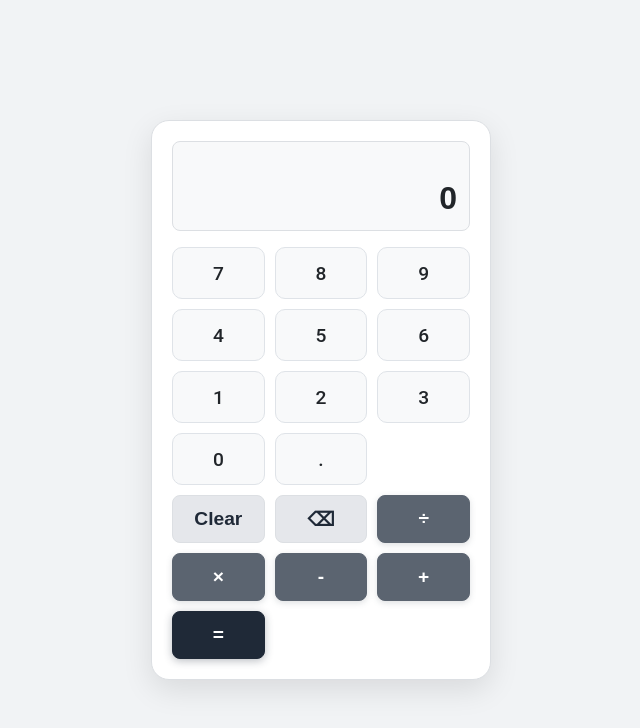
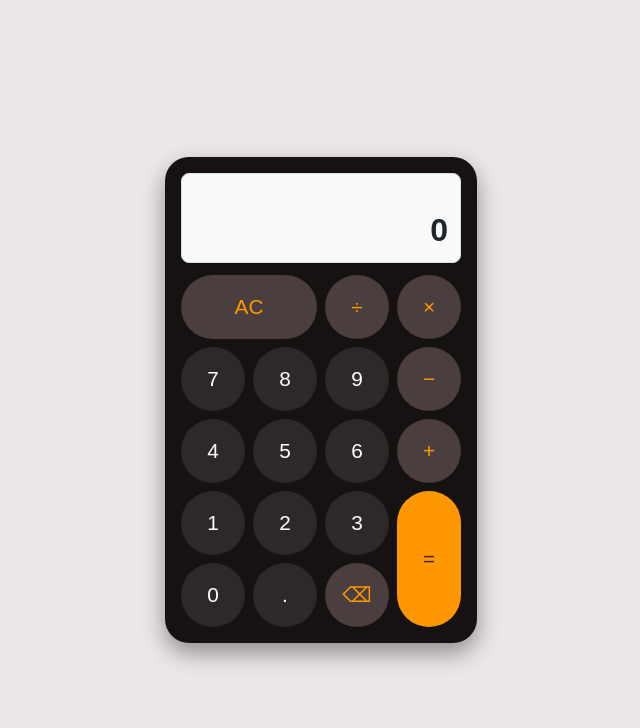
Before and after one commit to seanhoenderdos/calculator, a website: page index.html in a window 1280 px wide. Shown: the whole page, without its empty margins (319-959 px from the left). Drawn offline with Linux system fonts and the light colour scheme.

Commit message:
Update calculator HTML and styles

```diff
--- a/css/layout.css
+++ b/css/layout.css
@@ -1,90 +1,69 @@
-/* Center the calculator on the page */
 body {
   min-height: 100vh;
   margin: 0;
-  padding: 24px 16px;
+  padding: 16px;
   box-sizing: border-box;
   display: flex;
   justify-content: center;
   align-items: center;
-  background-color: #f1f3f5;
-  font-family: Roboto, Arial, sans-serif;
+  background-color: #eee7e7;
+  font-family:
+    system-ui,
+    -apple-system,
+    sans-serif;
 }
 
-/* Calculator box */
 .calc-app {
-  width: 340px;
-  max-width: 100%;
-  padding: 20px;
-  box-sizing: border-box;
-  background-color: #ffffff;
-  border: 1px solid #dcdfe3;
-  border-radius: 18px;
-  box-shadow: 0 10px 30px rgb(0 0 0 / 10%);
+  width: 100%;
+  max-width: 280px;
+  padding: 16px;
+  border-radius: 24px;
+  background-color: #171212;
+  box-shadow: 0 10px 25px rgba(0, 0, 0, 0.4);
+  display: flex;
+  flex-direction: column;
+  gap: 12px;
 }
 
-/* Arrange calculator sections vertically */
-.calc-layout {
-  display: flex;
-  flex-direction: column;
-  gap: 16px;
+.calc-keypad {
+  display: grid;
+  grid-template-columns: repeat(4, 1fr);
+  grid-template-rows: repeat(5, 1fr);
+  gap: 8px;
 }
 
-/* Arrange number buttons in three equal columns */
-#number-pad {
-  display: grid;
-  grid-template-columns: repeat(3, minmax(0, 1fr));
-  gap: 10px;
+.calc-keypad button {
+  aspect-ratio: 1;
+  width: 100%;
+  border: none;
+  border-radius: 50%;
+  font-size: 1.3rem;
+  font-weight: 400;
+  cursor: pointer;
+  display: flex;
+  justify-content: center;
+  align-items: center;
+  transition:
+    opacity 0.15s ease,
+    transform 0.1s ease;
+  outline: none;
 }
 
-/* Number keypad buttons */
-#number-pad button {
-  min-width: 0;
-  min-height: 52px;
-  padding: 10px;
-  box-sizing: border-box;
-  border: 1px solid #dfe3e8;
-  border-radius: 10px;
-  background-color: #f8f9fa;
-  color: #212529;
-  font-family: inherit;
-  font-size: 1.2rem;
-  font-weight: 500;
-  cursor: pointer;
-  transition:
-    background-color 0.2s ease,
-    border-color 0.2s ease,
-    transform 0.1s ease;
+.calc-keypad button.span-2 {
+  grid-column: span 2;
+  aspect-ratio: auto;
+  border-radius: 40px;
+  height: 100%;
 }
 
-/* Hover and press feedback */
-#number-pad button:hover {
-  background-color: #e9ecef;
-  border-color: #cbd2d9;
+.calc-keypad button.span-vertical {
+  grid-row: span 2;
+  aspect-ratio: auto;
+  border-radius: 40px;
+  height: 100%;
 }
 
-#number-pad button:active {
-  transform: scale(0.97);
+.calc-keypad button:active {
+  opacity: 0.8;
+  transform: scale(0.95);
 }
-
-/* Visible keyboard focus */
-#number-pad button:focus-visible {
-  outline: 3px solid #80bdff;
-  outline-offset: 2px;
-}
-
-/* Smaller screens */
-@media (max-width: 360px) {
-  .calc-app {
-    padding: 16px;
-  }
-
-  #number-pad {
-    gap: 8px;
-  }
-
-  #number-pad button {
-    min-height: 46px;
-    font-size: 1.1rem;
-  }
-}
--- a/css/operators.css
+++ b/css/operators.css
@@ -1,75 +1,21 @@
-/* Nkheso: operator and utility button styling. Use calc- classes. */
-
-#operator-pad {
-  display: grid;
-  grid-template-columns: repeat(3, 1fr);
-  gap: 10px;
-  margin-top: 10px;
+.btn-digit {
+  background-color: #2d2929;
+  color: #ffffff;
 }
 
-.calc-operator,
-.calc-utility {
-  min-width: 0;
-  min-height: 48px;
-  padding: 10px;
-  box-sizing: border-box;
-  border: 1px solid #dcdfe3;
-  border-radius: 8px;
-  font-family: Arial, sans-serif;
-  font-size: 1.2rem;
-  font-weight: 600;
-  cursor: pointer;
-  transition:
-    background-color 0.2s ease,
-    transform 0.1s ease,
-    box-shadow 0.2s ease;
+.btn-utility,
+.btn-operator {
+  background-color: #4a3e3e;
+  color: #ff9800;
 }
 
-.calc-operator {
-  background-color: #5b6470;
-  border-color: #5b6470;
-  color: #ffffff;
-  box-shadow: 0 2px 6px rgba(91, 100, 112, 0.2);
+.btn-utility[data-action='clear'] {
+  color: #ff9800;
+  font-weight: 500;
 }
 
-.calc-operator:hover {
-  background-color: #454d57;
-  border-color: #454d57;
-  transform: translateY(-1px);
-  box-shadow: 0 4px 10px rgba(91, 100, 112, 0.3);
+.btn-equals {
+  background-color: #ff9800;
+  color: #412022;
+  font-weight: 500;
 }
-
-.calc-utility {
-  background-color: #e5e7eb;
-  color: #1f2937;
-}
-
-.calc-utility:hover {
-  background-color: #d1d5db;
-}
-
-.calc-utility[data-action='equals'] {
-  background-color: #1f2937;
-  border-color: #1f2937;
-  color: #ffffff;
-  box-shadow: 0 2px 8px rgba(31, 41, 55, 0.3);
-}
-
-.calc-utility[data-action='equals']:hover {
-  background-color: #374151;
-  border-color: #374151;
-  transform: translateY(-1px);
-  box-shadow: 0 4px 12px rgba(31, 41, 55, 0.4);
-}
-
-.calc-operator:active,
-.calc-utility:active {
-  transform: scale(0.97) translateY(0);
-  box-shadow: none;
-}
-
-.calc-operator:focus-visible,
-.calc-utility:focus-visible {
-  outline: 2px solid #2563eb;
-  outline-offset: 2px;
-}
--- a/index.html
+++ b/index.html
@@ -11,7 +11,6 @@
   </head>
   <body>
     <main class="calc-app">
-      <div class="calc-layout">
       <div class="calc-screen">
         <p id="calculator-expression" class="calc-expression"></p>
         <output
@@ -22,34 +21,13 @@
         >
       </div>
 
-        <div id="number-pad" class="calc-number-pad">
-          <button type="button" data-action="digit" data-value="7">7</button>
-          <button type="button" data-action="digit" data-value="8">8</button>
-          <button type="button" data-action="digit" data-value="9">9</button>
-
-          <button type="button" data-action="digit" data-value="4">4</button>
-          <button type="button" data-action="digit" data-value="5">5</button>
-          <button type="button" data-action="digit" data-value="6">6</button>
-
-          <button type="button" data-action="digit" data-value="1">1</button>
-          <button type="button" data-action="digit" data-value="2">2</button>
-          <button type="button" data-action="digit" data-value="3">3</button>
-
-          <button type="button" data-action="digit" data-value="0">0</button>
-          <button type="button" data-action="decimal">.</button>
-        </div>
-      </div>
-
-      <div id="operator-pad" class="calc-operator-pad">
-        <button type="button" class="calc-utility" data-action="clear">
-          Clear
-        </button>
-        <button type="button" class="calc-utility" data-action="backspace">
-          ⌫
+      <div class="calc-keypad">
+        <button type="button" class="btn-utility span-2" data-action="clear">
+          AC
         </button>
         <button
           type="button"
-          class="calc-operator"
+          class="btn-operator"
           data-action="operator"
           data-value="/"
         >
@@ -57,31 +35,123 @@
         </button>
         <button
           type="button"
-          class="calc-operator"
+          class="btn-operator"
           data-action="operator"
           data-value="*"
         >
           ×
         </button>
+
         <button
           type="button"
-          class="calc-operator"
+          class="btn-digit"
+          data-action="digit"
+          data-value="7"
+        >
+          7
+        </button>
+        <button
+          type="button"
+          class="btn-digit"
+          data-action="digit"
+          data-value="8"
+        >
+          8
+        </button>
+        <button
+          type="button"
+          class="btn-digit"
+          data-action="digit"
+          data-value="9"
+        >
+          9
+        </button>
+        <button
+          type="button"
+          class="btn-operator"
           data-action="operator"
           data-value="-"
         >
-          -
+          −
+        </button>
+
+        <button
+          type="button"
+          class="btn-digit"
+          data-action="digit"
+          data-value="4"
+        >
+          4
         </button>
         <button
           type="button"
-          class="calc-operator"
+          class="btn-digit"
+          data-action="digit"
+          data-value="5"
+        >
+          5
+        </button>
+        <button
+          type="button"
+          class="btn-digit"
+          data-action="digit"
+          data-value="6"
+        >
+          6
+        </button>
+        <button
+          type="button"
+          class="btn-operator"
           data-action="operator"
           data-value="+"
         >
           +
         </button>
 
-        <button type="button" class="calc-utility" data-action="equals">
+        <button
+          type="button"
+          class="btn-digit"
+          data-action="digit"
+          data-value="1"
+        >
+          1
+        </button>
+        <button
+          type="button"
+          class="btn-digit"
+          data-action="digit"
+          data-value="2"
+        >
+          2
+        </button>
+        <button
+          type="button"
+          class="btn-digit"
+          data-action="digit"
+          data-value="3"
+        >
+          3
+        </button>
+
+        <button
+          type="button"
+          class="btn-equals span-vertical"
+          data-action="equals"
+        >
           =
+        </button>
+
+        <button
+          type="button"
+          class="btn-digit"
+          data-action="digit"
+          data-value="0"
+        >
+          0
+        </button>
+        <button type="button" class="btn-digit" data-action="decimal">.</button>
+        <button type="button" class="btn-utility" data-action="backspace">
+          ⌫
         </button>
       </div>
     </main>
```
Lines whose indentation alone changed are shown as unchanged.
